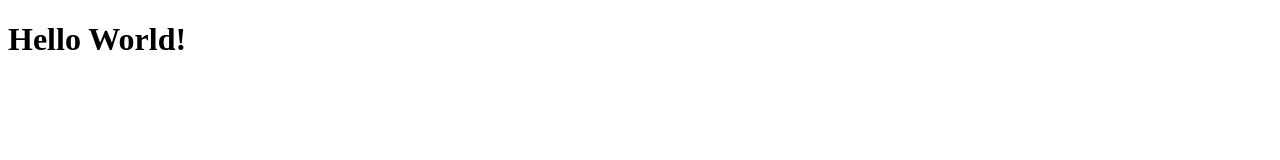
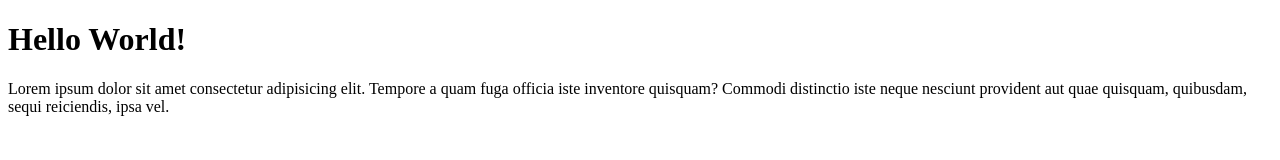
Before and after one commit to Miipp/mip-test-repo, a plain HTML site: page index.html in a window 1280 px wide. Drawn offline with Linux system fonts and the light colour scheme.

Commit message:
menambahkan paragraf lorem ipsum

```diff
--- a/index.html
+++ b/index.html
@@ -7,5 +7,6 @@
 </head>
 <body>
     <h1>Hello World!</h1>
+    <p>Lorem ipsum dolor sit amet consectetur adipisicing elit. Tempore a quam fuga officia iste inventore quisquam? Commodi distinctio iste neque nesciunt provident aut quae quisquam, quibusdam, sequi reiciendis, ipsa vel.</p>
 </body>
 </html>
```
